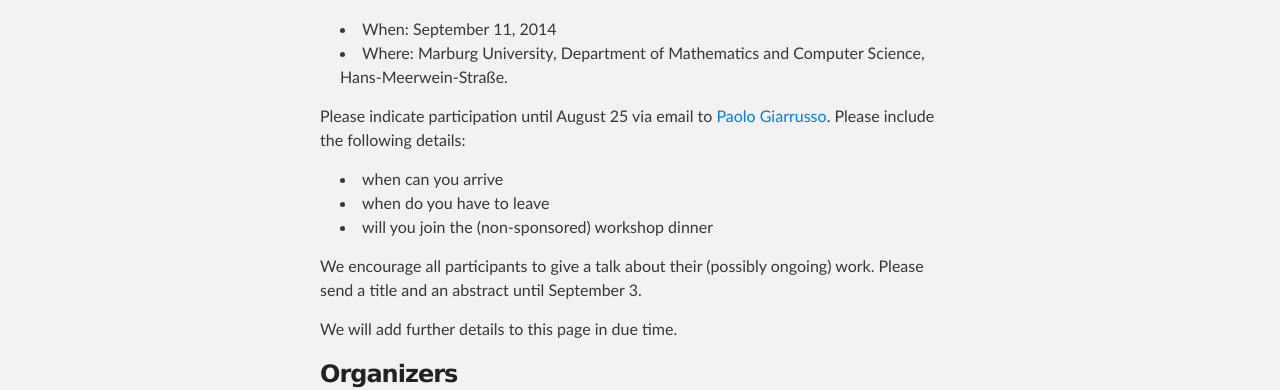
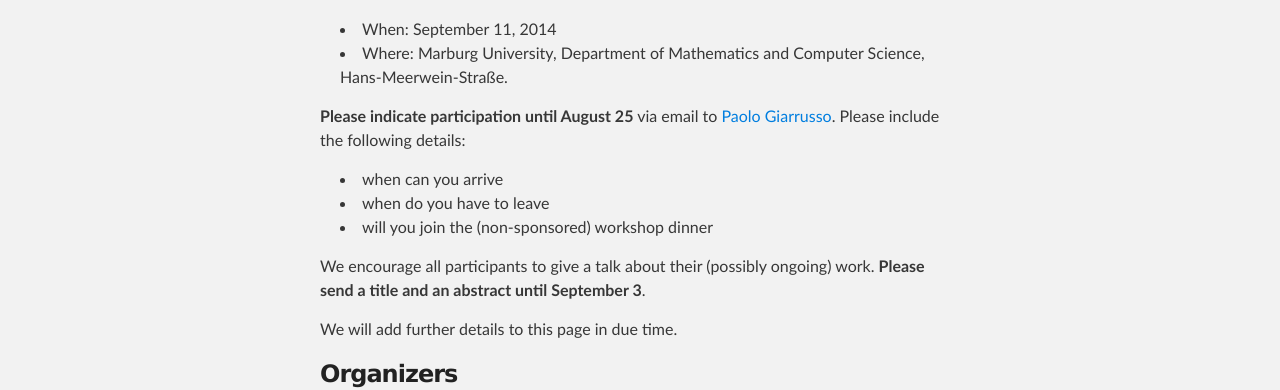
Before and after one commit to ps-mr/hesspl-2014, a Jekyll site: the page built from index.md, in a window 1280 px wide. Shown: the part 460-850 px from the top of the page. Built offline with Jekyll 4.4.1, drawn with Linux system fonts in a browser that asks for light colours; Markdown is read by kramdown in place of the engine named in the settings.

Commit message:
Highlight deadlines

```diff
--- a/index.md
+++ b/index.md
@@ -15,7 +15,7 @@ and we will have ample time for discussions.
 * Where: Marburg University, Department of Mathematics and Computer Science,
 Hans-Meerwein-Straße.
 
-Please indicate participation until August 25 via email to [Paolo
+**Please indicate participation until August 25** via email to [Paolo
 Giarrusso](pgiarrusso@informatik.uni-marburg.de). Please include the following
 details:
 
@@ -24,7 +24,7 @@ details:
 * will you join the (non-sponsored) workshop dinner
 
 We encourage all participants to give a talk about their (possibly ongoing)
-work. Please send a title and an abstract until September 3.
+work. **Please send a title and an abstract until September 3**.
 
 We will add further details to this page in due time.
 
```
